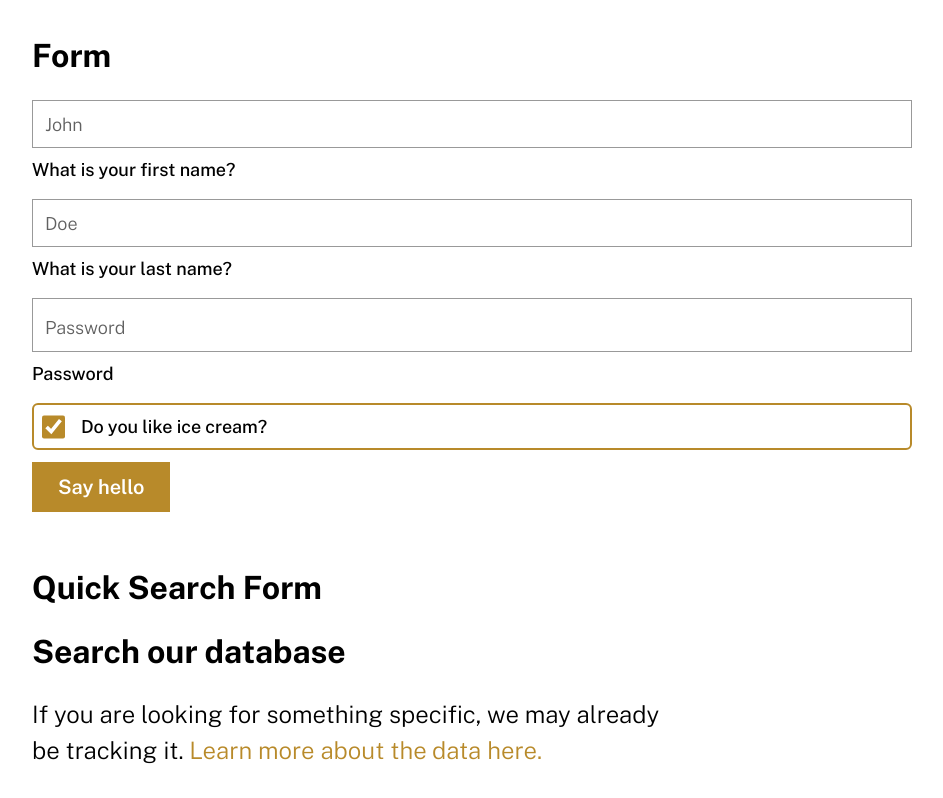
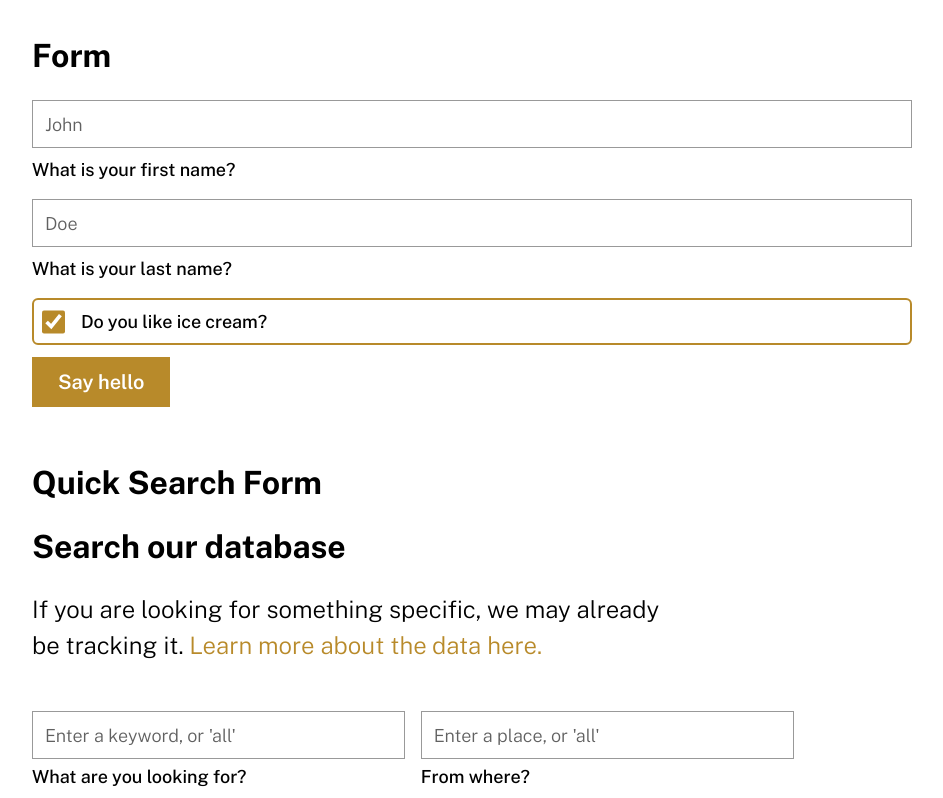
Before and after one commit to Police-Data-Accessibility-Project/design-system, a Vue app: page / in a window 1280 px wide. Shown: the part 3355-4153 px from the top of the page, without its empty margins (168-1111 px from the left). Built offline with nearby package versions, Linux system fonts and the light colour scheme.

Commit message:
feat(components): expose setValues handler from Form

```diff
--- a/src/components/Form/PdapForm.vue
+++ b/src/components/Form/PdapForm.vue
@@ -53,6 +53,11 @@
 // Emits
 const emit = defineEmits(['submit', 'change']);
 
+// Expose
+defineExpose({
+	setValues,
+});
+
 // State
 const data = computed(() =>
 	props.schema.map((input) => {
@@ -97,6 +102,22 @@
 // Vars
 const errorMessage = ref(props.error);
 
+// Effects
+// Effect - Updates form error state based on input error state and/or props
+watchEffect(() => {
+	if (props.error) errorMessage.value = props.error;
+	else if (errorMessage.value && v$.value.$errors.length === 0)
+		errorMessage.value = null;
+	else if (!errorMessage.value && v$.value.$errors.length > 0)
+		errorMessage.value = 'Please update this form to correct the errors';
+});
+
+watchEffect(() => {
+	if (props.resetOn && props.resetOn !== 'submit') {
+		resetForm();
+	}
+});
+
 // Handlers
 function updateForm(field: PdapInputProps, event: Event) {
 	const target = event.target as HTMLInputElement;
@@ -114,22 +135,6 @@
 	emit('change', values.value, event);
 }
 
-// Effects
-// Effect - Updates form error state based on input error state and/or props
-watchEffect(() => {
-	if (props.error) errorMessage.value = props.error;
-	else if (errorMessage.value && v$.value.$errors.length === 0)
-		errorMessage.value = null;
-	else if (!errorMessage.value && v$.value.$errors.length > 0)
-		errorMessage.value = 'Please update this form to correct the errors';
-});
-
-watchEffect(() => {
-	if (props.resetOn && props.resetOn !== 'submit') {
-		resetForm();
-	}
-});
-
 /**
  * Reset vuelidate and wipe values state
  */
@@ -138,6 +143,10 @@
 	values.value = Object.entries(values).reduce((acc, [key]) => {
 		return { ...acc, [key]: '' };
 	}, {});
+}
+
+function setValues<T extends typeof values.value>(update: T) {
+	values.value = update;
 }
 
 async function submit(e: Event) {
--- a/src/demo/pages/ComponentDemo.vue
+++ b/src/demo/pages/ComponentDemo.vue
@@ -195,6 +195,7 @@
 		<h2>Form</h2>
 		<Form
 			id="test"
+			ref="formRef"
 			name="test"
 			:schema="mockFormSchema"
 			@change="change"
@@ -267,24 +268,6 @@
 		},
 	},
 	{
-		id: 'password',
-		name: 'password',
-		label: 'Password',
-		type: PdapInputTypes.PASSWORD,
-		placeholder: 'Password',
-		value: '',
-		validators: {
-			password: {
-				message: 'Please enter a valid password',
-				value: true,
-			},
-			required: {
-				message: 'Please enter a valid password',
-				value: true,
-			},
-		},
-	},
-	{
 		id: 'likes-ice-cream',
 		defaultChecked: true,
 		name: 'iceCream',
@@ -294,6 +277,7 @@
 	},
 ];
 
+const formRef = ref();
 const dropDownPressIsOpen = ref(false);
 const dropDownHoverIsOpen = ref(false);
 const loadingText = ref('customizable, with optional text...');
@@ -344,6 +328,9 @@
 	values: Record<'firstName' | 'lastName' | 'iceCream', string>,
 	event: Event
 ) {
+	if (formRef.value) {
+		console.debug({ ref: formRef.value });
+	}
 	console.debug('onChange', { values, event });
 }
 
```
